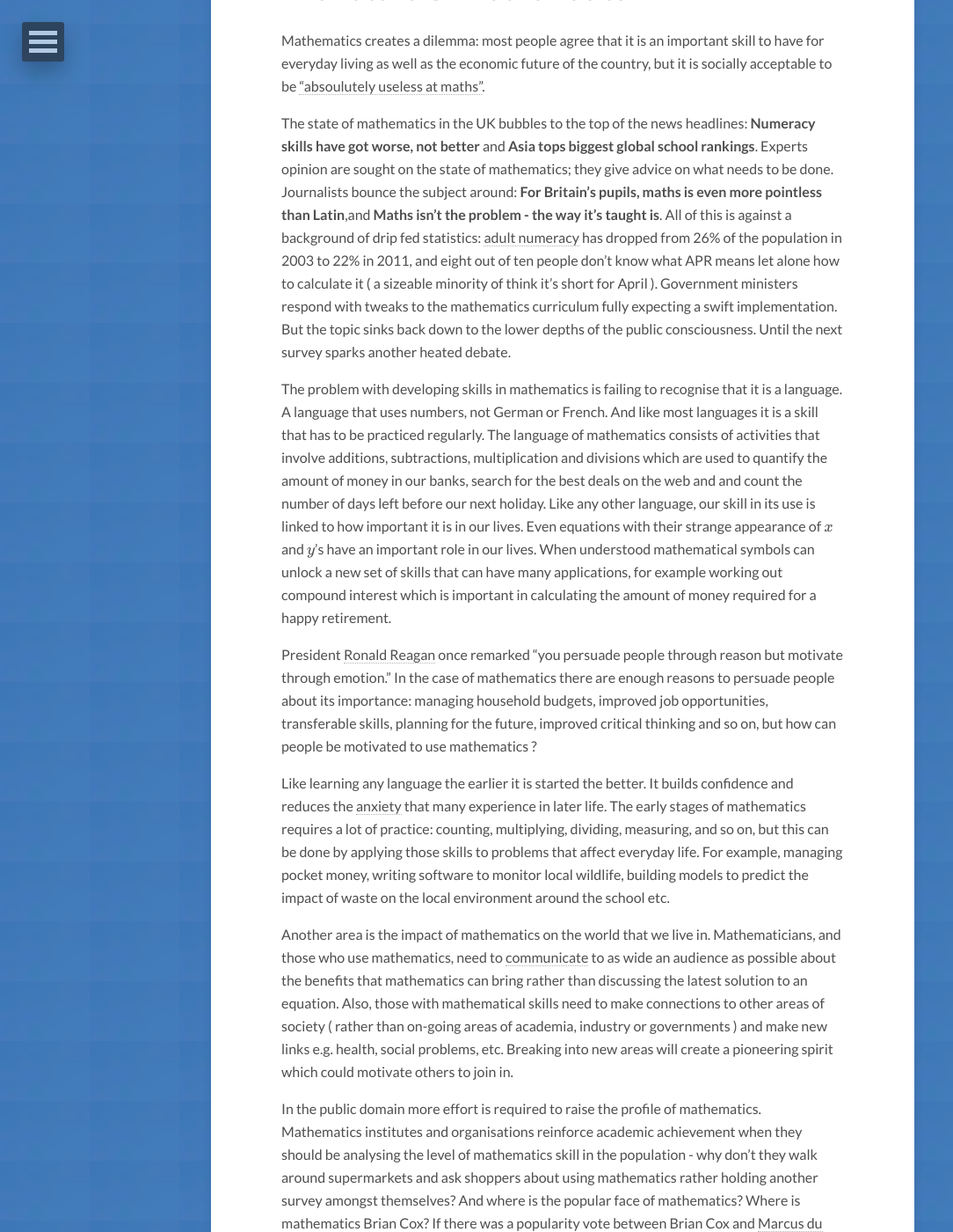
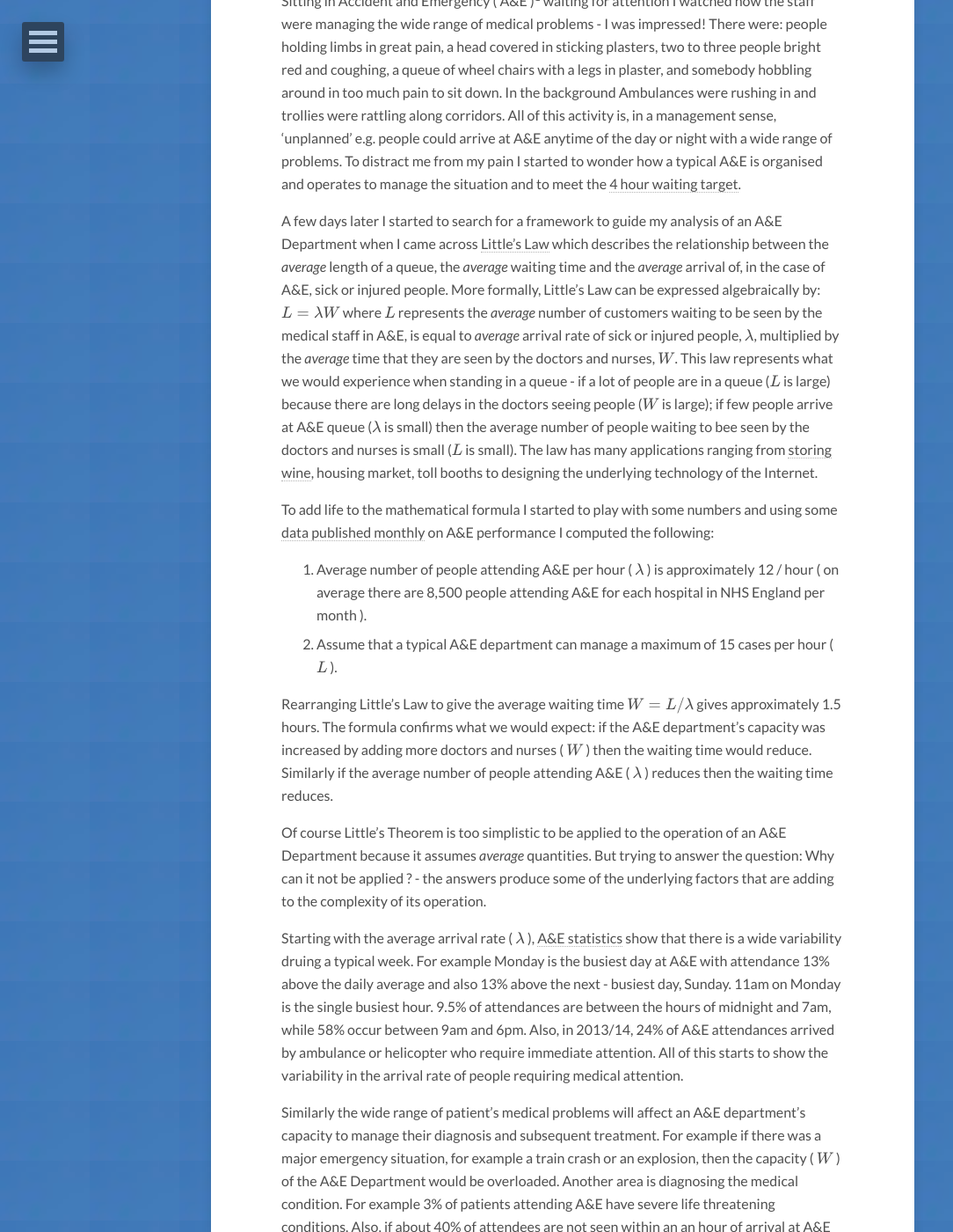
Before and after one commit to dtinblack/dtinblack.github.io, a Jekyll site: the page built from index.html, in a window 1280 px wide and 1400 px high, scrolled down 6705 px. Shown: the whole window at 88% size, without its empty margins (0-1084 px from the left). Built offline with Jekyll 4.4.1, drawn with Linux system fonts in a browser that asks for light colours; nearby versions of some CDN libraries; formulas are drawn with MathJax 3; the list of posts is cut into pages by our own code; some of the changed text lies outside the part shown.

Commit message:
shuffled posts

```diff
--- /dev/null
+++ b/_posts/2018-03-26-mathemtaics-of-A&E.md
@@ -0,0 +1,69 @@
+---
+layout: post
+title: Counting on A&E
+description: "Application of Little's Law to complexity of queuing in A&E. "
+modified: 2018-03-26
+tags: [A&E, Little's Law, Emergency Department]
+image:
+  feature: features/mathematics-of-A&E.jpg
+  credit: The Telegraph
+  creditlink: https://www.telegraph.co.uk/news/health/news/9871612/AandE-departments-so-short-staffed-four-in-10-doctors-are-locums-warns-report.html
+  background: backgrounds/general-background.jpg
+mathjax: true
+---
+
+The closest I have got to the chaos of a hospital in the middle of a battle is watching the TV series <a href="https://en.wikipedia.org/wiki/M*A*S*H_(TV_series))">MASH</a>, but sitting in my local A&E I was starting to feel what it would be like!
+
+Sitting in Accident and Emergency ( A&E )<sup>1</sup> waiting for attention I watched
+how the staff were managing the wide range of medical problems - I was impressed! There were:
+people holding limbs in great pain, a head covered in sticking plasters, two to three people bright red and coughing, a queue of wheel chairs with a legs in plaster, and somebody hobbling around in too much pain to sit down. In the background Ambulances were rushing in and trollies were rattling along corridors.
+All of this activity is, in a management sense, ‘unplanned’ e.g. people could arrive at A&E anytime of the day or night with a wide range of problems.  To distract me from my pain I started to wonder how a typical A&E is organised and operates to manage the situation and to meet the [4 hour waiting target](https://en.wikipedia.org/wiki/Four-hour_target_in_emergency_departments).
+
+
+A few days later I started to search for a framework to guide my analysis of an A&E Department when I came across <a href="https://en.wikipedia.org/wiki/Little%27s_law">Little's Law</a>
+which describes the relationship between the <i>average</i> length of a queue, the <i>average</i> waiting time and the <i>average</i> arrival of, in the case of A&E, sick or injured people.  More formally, Little's Law can be expressed algebraically by: $$L=\lambda$$$$W$$ where $$L$$ represents the <i>average</i> number of customers waiting to be seen by the medical staff in A&E, is equal to
+<i>average</i> arrival rate of sick or injured people, $$λ$$, multiplied by the <i>average</i> time that they are seen by the doctors and nurses, $$W$$.  This law represents
+what we would experience when standing in a queue - if a lot of people are in a queue ($$L$$ is large)  because there are long delays in the doctors seeing people ($$W$$ is large); if few people arrive at A&E  queue ($$λ$$ is small) then the average number of people waiting to bee seen by the doctors and nurses is small ($$L$$ is small). The law has many applications ranging from
+<a href="http://web.mit.edu/sgraves/www/papers/Little's%20Law-Published.pdf">storing wine</a>,
+housing market, toll booths to designing the underlying technology of the Internet.
+
+To add life to the mathematical formula I started to play with some numbers and
+using some
+<a href="https://www.england.nhs.uk/statistics/statistical-work-areas/ae-waiting-times-and-activity/statistical-work-areasae-waiting-times-and-activityae-attendances-and-emergency-admissions-2015-16-monthly-3/" >data published monthly</a> on A&E performance I computed the following:
+
+
+1. Average number of people attending A&E per hour ( $$λ$$ ) is approximately 12 / hour
+( on average there are 8,500 people attending A&E for each hospital in NHS England per month ).
+2. Assume that a typical A&E department can manage a maximum of 15 cases per hour ( $$L$$ ).
+
+Rearranging Little’s Law to give the average waiting time $$W = L / λ$$  gives approximately 1.5 hours.
+The formula confirms what we would expect: if the A&E department's capacity was increased by adding more doctors and nurses ( $$W$$ ) then the waiting time would reduce. Similarly if the average number of people attending A&E ( $$λ$$ ) reduces then the waiting time reduces.
+
+Of course Little’s Theorem is too simplistic to be applied to the operation of an A&E Department because it assumes <i>average</i> quantities. But
+trying to answer the question: Why can it not be applied ? - the answers produce some of the underlying factors that are adding to the complexity of its operation.
+
+Starting with the average arrival rate ( $$λ$$ ),
+<a href="http://researchbriefings.files.parliament.uk/documents/SN06964/SN06964.pdf" >A&E statistics</a> show that there is a wide variability druing a typical week. For example Monday is the busiest day at A&E with attendance 13% above the daily average and also 13% above the next - busiest day, Sunday. 11am
+on Monday is the single busiest hour. 9.5% of attendances are between the hours of midnight and
+7am, while 58% occur between 9am and 6pm. Also, in 2013/14, 24% of A&E attendances arrived by
+ambulance or helicopter who require immediate attention. All of this starts to show
+the variability in the arrival rate of people requiring medical attention.
+
+Similarly the wide range of patient's medical problems will affect an A&E department's capacity
+to manage their diagnosis and subsequent treatment. For example if there was a major emergency situation, for example a train crash or an explosion, then the capacity ( $$W$$ ) of the A&E Department would be overloaded. Another area is diagnosing the medical condition. For example 3% of patients attending A&E have severe life threatening conditions. Also, if about 40% of attendees are not seen within an an hour of arrival at A&E their
+condition could deteriorate to life threatening. Also, diagnosing a problem quickly and accurately can be
+difficult for many reasons. In my case the A&E staff had to translate my own diagnosis of “I have a pain in my stomach and I can’t pee !” into medical terminology of “acute urinary retention” and the appropriate action taken before my condition deteriorated into more severe problems.
+
+There are many more factors affecting the performance of A&E for example the well publicised [bed blocking](https://www.independent.co.uk/news/uk/politics/nhs-bed-blocking-delayed-transfer-care-theresa-may-funding-social-care-crisis-election-a7783936.html) and transfer to social care which can increase the capacity ( $$W$$ ). Other factors are not so obvious for example the impact of [weather](http://www.qualitywatch.org.uk/news/ae-departments-are-experiencing-perfect-storm-factors-leading-increase-waiting-times) - when average daily temperatures hit 20°C compared with 5°C, trips to A&E rise by nearly 20%. However, very cold weather does also cause longer waits.
+
+Although the assumptions of describing the operation of A&E using average quantities is over simplistic asking the question "why do the assumptions break down ?" can give a clearer picture of underlying factors that contribute to its complexity and affect its operation. As for my experience the way that the staff manage the complexity to ensure that people are seen on time is even more impressive compared to  [Hawkeye](https://en.wikipedia.org/wiki/List_of_M*A*S*H_characters#Hawkeye_Pierce) and [Trapper John](https://en.wikipedia.org/wiki/List_of_M*A*S*H_characters#Trapper_John_McIntyre)!
+
+<p><i>1. Although A&E Departments were renamed to
+<a href="http://www.theguardian.com/politics/2003/jan/12/health.nhs">Emergency Departments</a>
+in 2004 it is interesting to note that the public have still use term 'A&E' - is it because it is easier to
+pronounce than ED ?</i></p>
+
+<p><i>
+For a different and more detailed discussion on the application of Little's Theorem to staffing levels in A&E see:
+<a href="http://epmonthly.com/article/littles-law-the-science-behind-proper-staffing/">Little’s Law: The Science Behind Proper Staffing</a>
+</i></p>
```
Also changed, not shown: _posts/2016-01-26-thick-data.md (renamed from _posts/2016-10-26-thick-data.md, +1 -1 lines), _posts/2016-10-26-future-of-mathematics.md (renamed from _posts/2018-03-26-future-of-mathematics.md, +2 -2 lines), images/features/mathematics-of-A&E.jpg (added).
